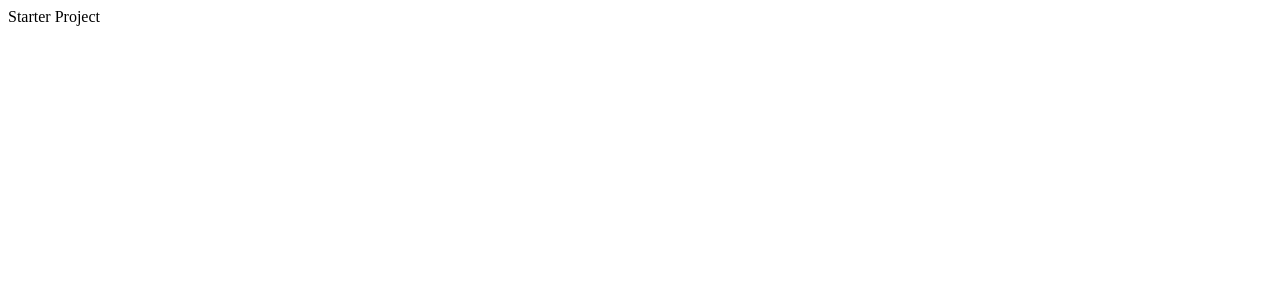
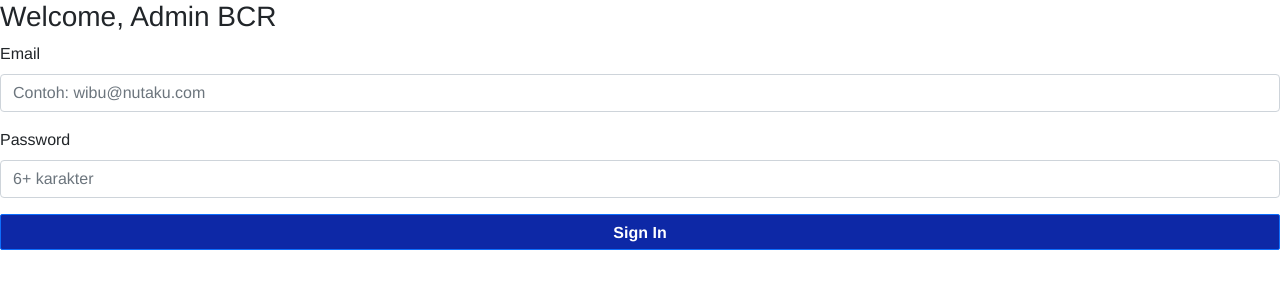
Before and after one commit to arilhr/binar-challenge-3, a React (Create React App) app: page / in a window 1280 px wide. Shown: the top 300 px of the page. Built offline with nearby package versions, Linux system fonts and the light colour scheme.

Commit message:
add login form

```diff
--- a/package.json
+++ b/package.json
@@ -7,6 +7,7 @@
     "@testing-library/react": "^12.1.4",
     "@testing-library/user-event": "^13.5.0",
     "react": "^17.0.2",
+    "react-bootstrap": "^2.2.1",
     "react-dom": "^17.0.2",
     "react-scripts": "5.0.0",
     "web-vitals": "^2.1.4"
--- a/public/index.html
+++ b/public/index.html
@@ -3,6 +3,12 @@
   <head>
     <meta charset="utf-8" />
     <link rel="icon" href="%PUBLIC_URL%/favicon.ico" />
+    <link
+      rel="stylesheet"
+      href="https://cdn.jsdelivr.net/npm/bootstrap@5.1.3/dist/css/bootstrap.min.css"
+      integrity="sha384-1BmE4kWBq78iYhFldvKuhfTAU6auU8tT94WrHftjDbrCEXSU1oBoqyl2QvZ6jIW3"
+      crossorigin="anonymous"
+    />
     <meta name="viewport" content="width=device-width, initial-scale=1" />
     <meta name="theme-color" content="#000000" />
     <meta
--- /dev/null
+++ b/src/App.css
@@ -0,0 +1,4 @@
+* {
+  font-family: "Helvetica";
+  font-style: normal;
+}
--- a/src/App.js
+++ b/src/App.js
@@ -1,7 +1,12 @@
-
+import { LoginPage } from "./pages/LoginPage";
+import "./App.css";
 
 function App() {
-  return <div className="App">Starter Project</div>;
+  return (
+    <div className="App">
+      <LoginPage />
+    </div>
+  );
 }
 
 export default App;
--- /dev/null
+++ b/src/assets/components/LoginForm.jsx
@@ -0,0 +1,31 @@
+import React from "react";
+import { Form, Button } from "react-bootstrap";
+import "../css/LoginForm.css";
+
+export const LoginForm = () => {
+  return (
+    <Form>
+      <Form.Group className="mb-3" controlId="formEmail">
+        <Form.Label className="form-label">Email</Form.Label>
+        <Form.Control
+          className="form-input"
+          type="email"
+          placeholder="Contoh: wibu@nutaku.com"
+        />
+      </Form.Group>
+      <Form.Group className="mb-3" controlId="formPassword">
+        <Form.Label className="form-label">Password</Form.Label>
+        <Form.Control
+          className="form-input"
+          type="password"
+          placeholder="6+ karakter"
+        />
+      </Form.Group>
+      <div className="d-grid gap-2">
+        <Button variant="primary" className="form-button">
+          Sign In
+        </Button>
+      </div>
+    </Form>
+  );
+};
--- /dev/null
+++ b/src/assets/css/LoginForm.css
@@ -0,0 +1,10 @@
+.form-button {
+  background: #0d28a6;
+  height: 36px;
+  border-radius: 2px;
+  font-weight: 700;
+}
+
+.form-label {
+  font-weight: 300;
+}
--- /dev/null
+++ b/src/pages/LoginPage.jsx
@@ -0,0 +1,11 @@
+import React from "react";
+import { LoginForm } from "../assets/components/LoginForm";
+
+export const LoginPage = () => {
+  return (
+    <div className="login-page">
+      <h3>Welcome, Admin BCR</h3>
+      <LoginForm />
+    </div>
+  );
+};
```
Also changed, not shown: src/index.js (+5 -5 lines), 1 other file (tests, documents, lock files or other folders).
